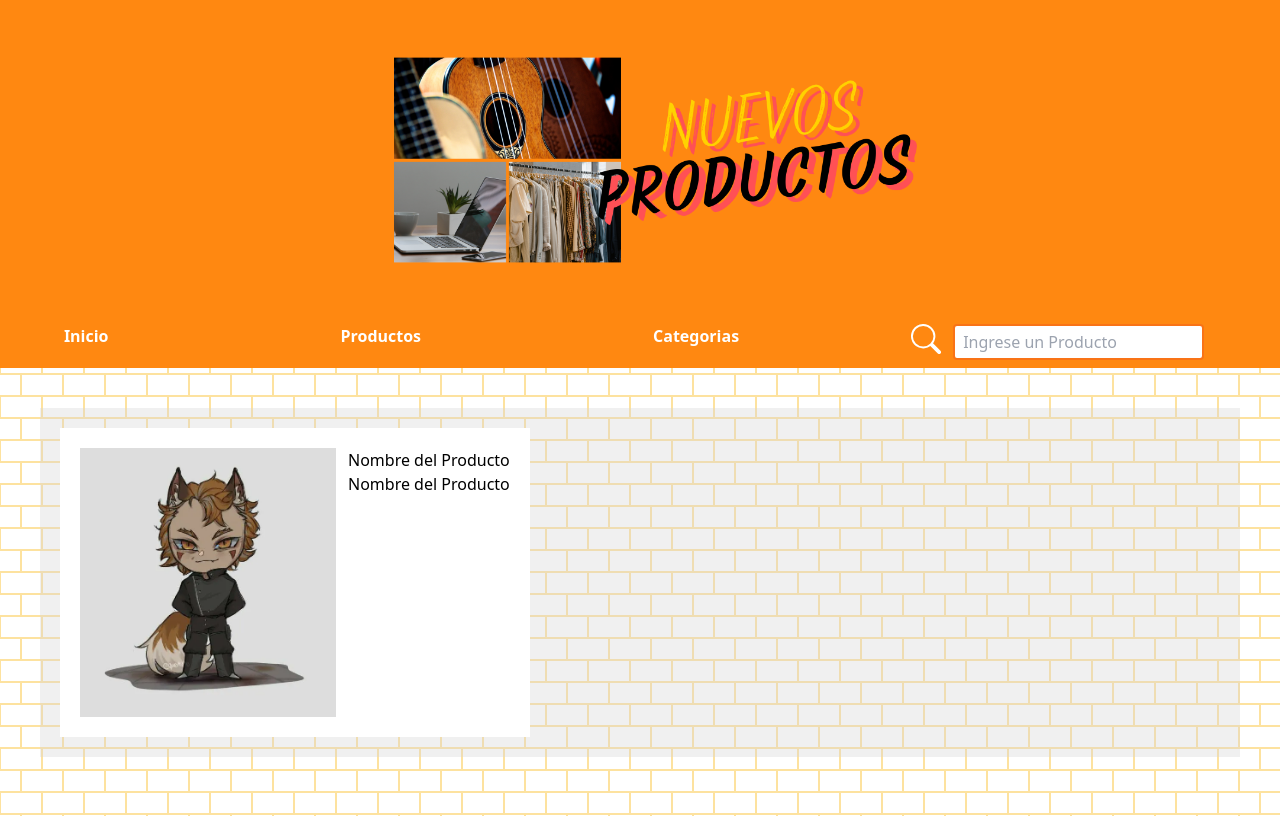
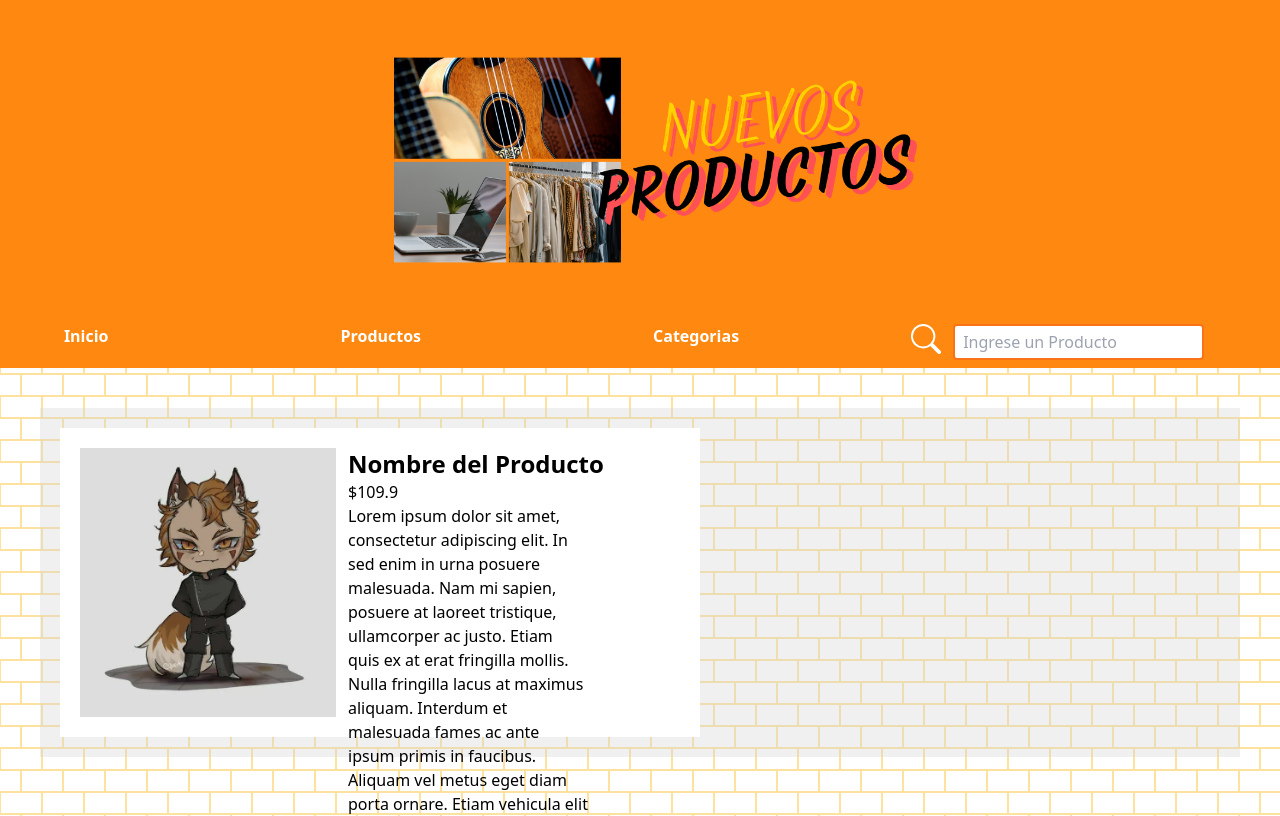
Before and after one commit to MariangelQuiceno/Tienda-Practica-Tailwind, a React (Vite) app: page / in a window 1280 px wide. Shown: the top 816 px of the page. Built offline with nearby package versions, Linux system fonts and the light colour scheme.

Commit message:
Corrigiendo Estilos

```diff
--- a/src/Elements/Cards.jsx
+++ b/src/Elements/Cards.jsx
@@ -3,7 +3,7 @@ import imgTest from '../assets/imgForTest/test-1.png'
 
 export const Cards = () => {
   return (
-    <div className='card-creator bg-white max-h-fit max-w-fit p-5 flex flex-row'>
+    <div className='card-creator bg-white max-h-fit p-5 flex flex-row' style={{ width: '40rem' }}>
         <div className="img-card">
             <img
           src={imgTest}
@@ -13,10 +13,14 @@ export const Cards = () => {
 
         <div className="father-text flex flex-col ml-3">
             <div className="title">
-                <h2>Nombre del Producto </h2>
+                <h2 className='font-bold text-2xl'>Nombre del Producto </h2>
             </div>
-            <div className="description">
-                <h2>Nombre del Producto </h2>
+            <div className="price">
+              ${109.90}
+            </div>
+            <div className="description w-60 h-40 text-balance">
+                Lorem ipsum dolor sit amet, consectetur adipiscing elit. In sed enim in urna posuere malesuada. Nam mi sapien, posuere at laoreet tristique, ullamcorper ac justo. Etiam quis ex at erat fringilla mollis. Nulla fringilla lacus at maximus aliquam. Interdum et malesuada fames ac ante ipsum primis in faucibus. Aliquam vel metus eget diam porta ornare. Etiam vehicula elit at erat mattis, eleifend dignissim erat facilisis. Nullam eu ipsum arcu.
+                Curabitur turpis erat, volutpat eget ultricies sed, accumsan non neque. Sed cursus vel elit ut consectetur. Quisque ut nulla euismod, placerat libero non, ultricies arcu. Nulla ornare scelerisque enim quis volutpat. Nam non lacus non ligula rutrum rutrum. Suspendisse quam lorem, tincidunt sed suscipit id, lobortis eget dui. Phasellus feugiat blandit odio et aliquet.
             </div>
         </div>
 
```
